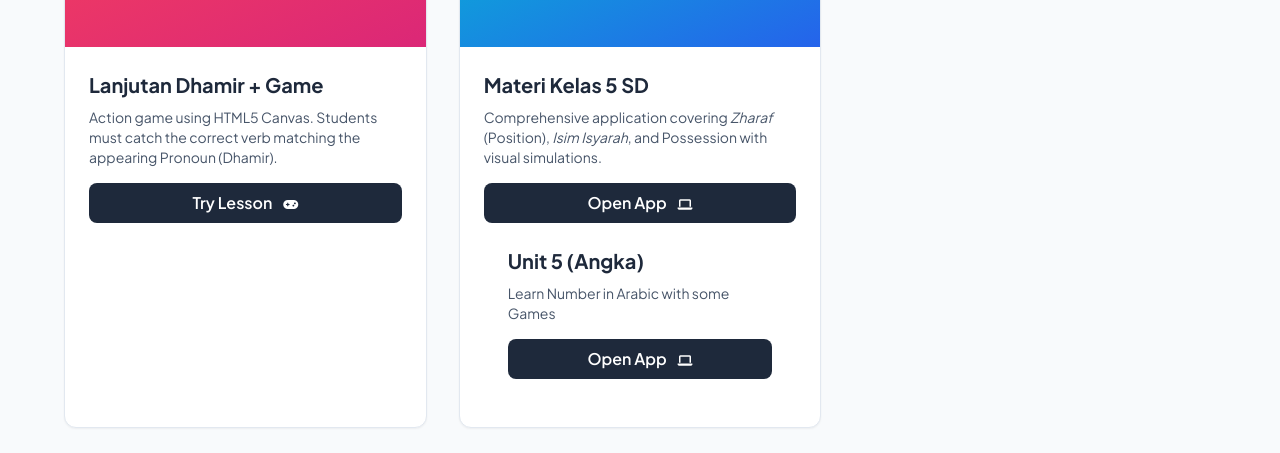
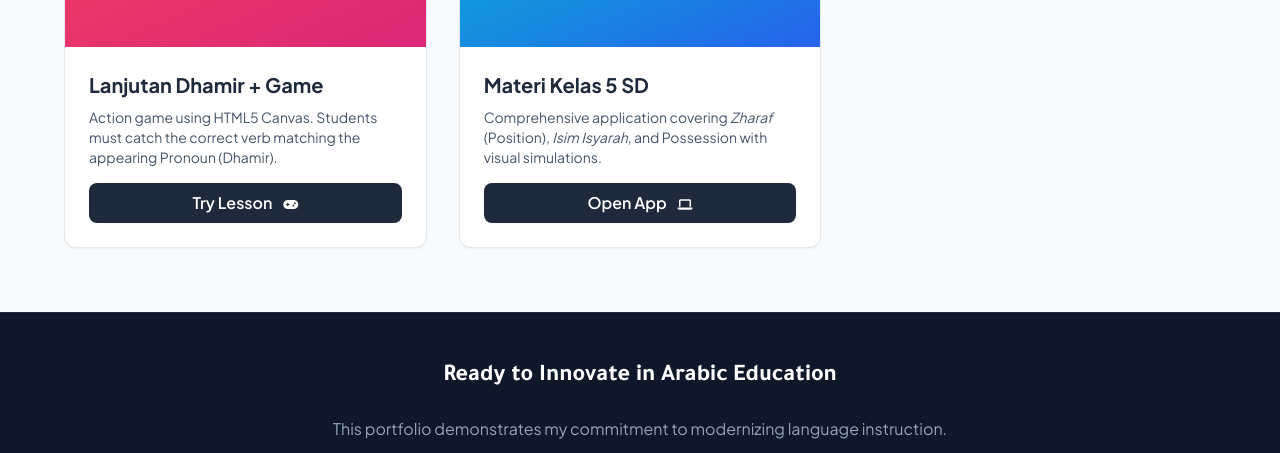
Before and after one commit to bayualfisyahr/arabicportofolio, a plain HTML site: page index.html in a window 1280 px wide. Shown: the part 2144-2597 px from the top of the page. Drawn offline with nearby package versions, Linux system fonts and the light colour scheme.

Commit message:
Update index.html

```diff
--- a/index.html
+++ b/index.html
@@ -241,14 +241,7 @@
               Open App <i class="fa-solid fa-laptop ml-2 text-xs"></i>
             </a>
 
-          <div class="p-6">
-            <h3 class="font-bold text-xl text-slate-800 mb-2">Unit 5 (Angka)</h3>
-            <p class="text-slate-600 text-sm mb-4"> Learn Number in Arabic with some Games</p>
-            <a href="unit5.html" target="_blank"
-              class="block text-center w-full bg-slate-800 text-white py-2 rounded-lg font-semibold hover:bg-emerald-600 transition">
-              Open App <i class="fa-solid fa-laptop ml-2 text-xs"></i>
-            </a>
-          </div>
+
           </div>
         </div>
       </div>
```
